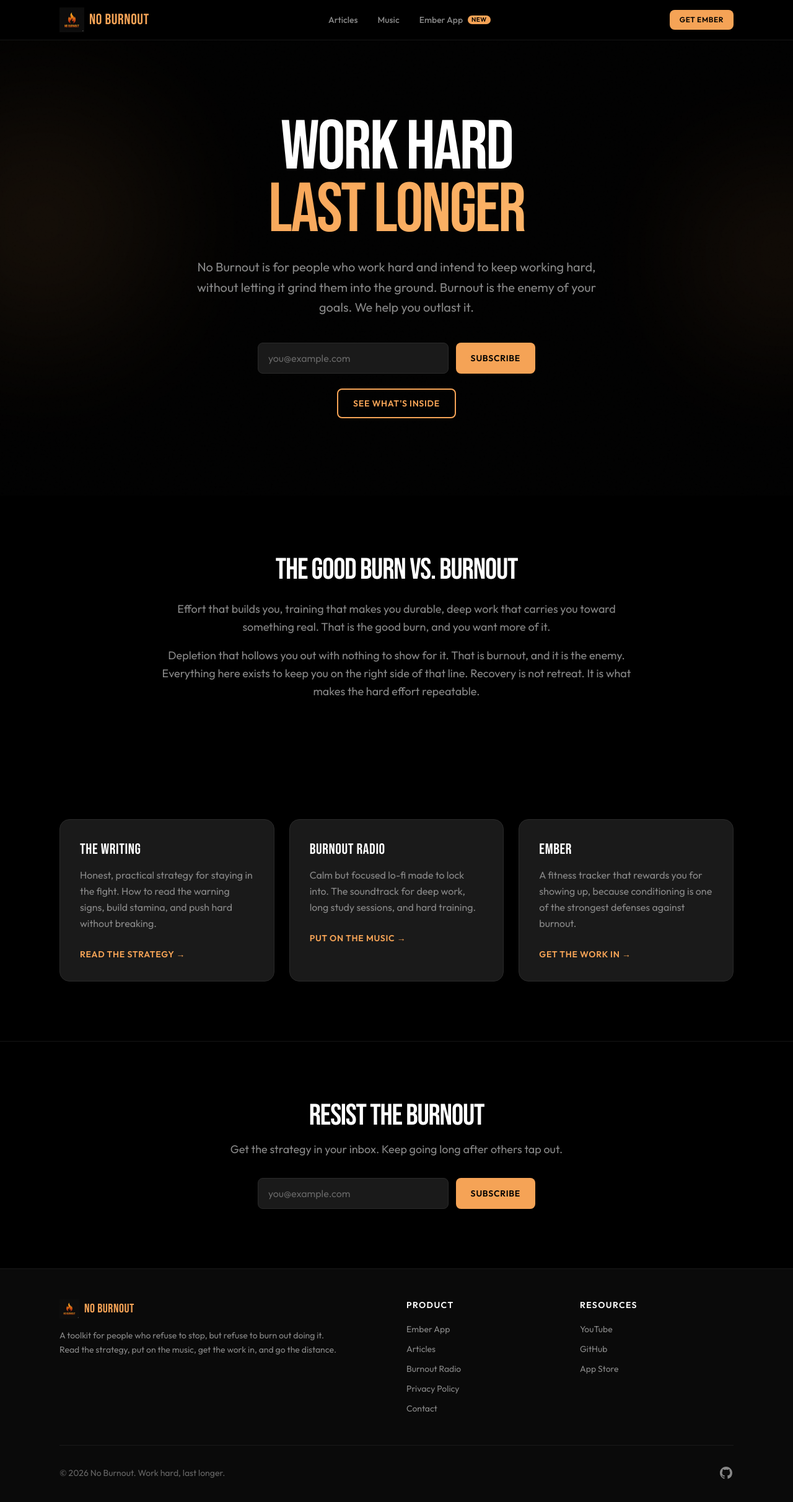
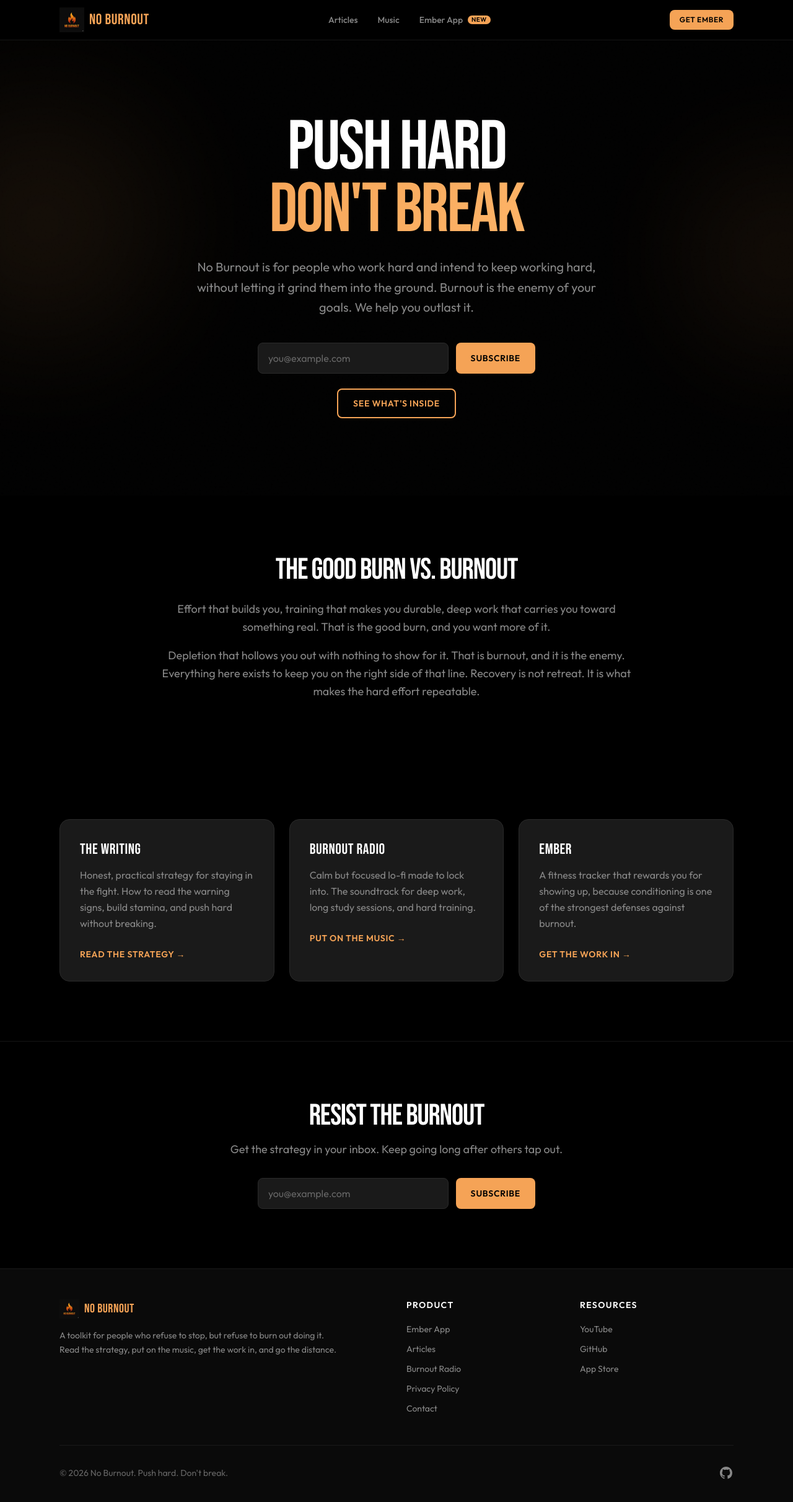
Before and after one commit to HealthNoteLabs/RUNSTR-Website, a Next.js app: page / in a window 1280 px wide. Shown: the top 2424 px of the page at 62% size. Built offline with nearby package versions, Linux system fonts and the light colour scheme.

Commit message:
Update primary tagline to 'Push hard. Don't break.'

```diff
--- a/src/app/layout.tsx
+++ b/src/app/layout.tsx
@@ -16,13 +16,13 @@ const bebasNeue = Bebas_Neue({
 });
 
 export const metadata: Metadata = {
-  title: "No Burnout — Work Hard, Last Longer",
+  title: "No Burnout — Push Hard. Don't Break.",
   description:
     "No Burnout is a toolkit for people who work hard and intend to keep working hard, without burning out. Strategy, focus music, and the Ember fitness app, in one place.",
   keywords: ["burnout", "resilience", "endurance", "focus music", "lofi", "fitness", "stamina", "deep work", "ember"],
   authors: [{ name: "No Burnout" }],
   openGraph: {
-    title: "No Burnout — Work Hard, Last Longer",
+    title: "No Burnout — Push Hard. Don't Break.",
     description:
       "Strategy, focus music, and the Ember fitness app. Resist the burnout. Go the distance.",
     url: "https://www.runstr.club",
@@ -31,7 +31,7 @@ export const metadata: Metadata = {
   },
   twitter: {
     card: "summary_large_image",
-    title: "No Burnout — Work Hard, Last Longer",
+    title: "No Burnout — Push Hard. Don't Break.",
     description: "Resist the burnout. Go the distance.",
   },
 };
--- a/src/components/layout/Footer.tsx
+++ b/src/components/layout/Footer.tsx
@@ -73,7 +73,7 @@ export function Footer() {
         {/* Bottom Bar */}
         <div className="mt-12 pt-8 border-t border-[var(--border)]/50 flex flex-col sm:flex-row justify-between items-center gap-4">
           <p className="text-sm text-[var(--text-muted)]">
-            &copy; {new Date().getFullYear()} No Burnout. Work hard, last longer.
+            &copy; {new Date().getFullYear()} No Burnout. Push hard. Don&apos;t break.
           </p>
           <a
             href={GITHUB_URL}
--- a/src/components/sections/BrandHero.tsx
+++ b/src/components/sections/BrandHero.tsx
@@ -11,10 +11,10 @@ export function BrandHero() {
       <Container className="relative z-10 py-16 text-center">
         <h1 className="animate-fade-in-up mb-6">
           <span className="font-display text-6xl sm:text-7xl md:text-8xl lg:text-[7rem] leading-[0.9] tracking-tight block text-[var(--foreground)]">
-            WORK HARD
+            PUSH HARD
           </span>
           <span className="font-display text-6xl sm:text-7xl md:text-8xl lg:text-[7rem] leading-[0.9] tracking-tight block text-gradient">
-            LAST LONGER
+            DON&apos;T BREAK
           </span>
         </h1>
         <p className="animate-fade-in-up anim-delay-200 text-lg sm:text-xl text-[var(--text-secondary)] max-w-2xl mx-auto leading-relaxed mb-10">
--- a/src/components/ui/EmailSignup.tsx
+++ b/src/components/ui/EmailSignup.tsx
@@ -36,7 +36,7 @@ export function EmailSignup({ className = "" }: { className?: string }) {
       return;
     }
     setStatus("success");
-    setMessage("You're in. Work hard, last longer.");
+    setMessage("You're in. Push hard, don't break.");
     setEmail("");
   }
 
```
